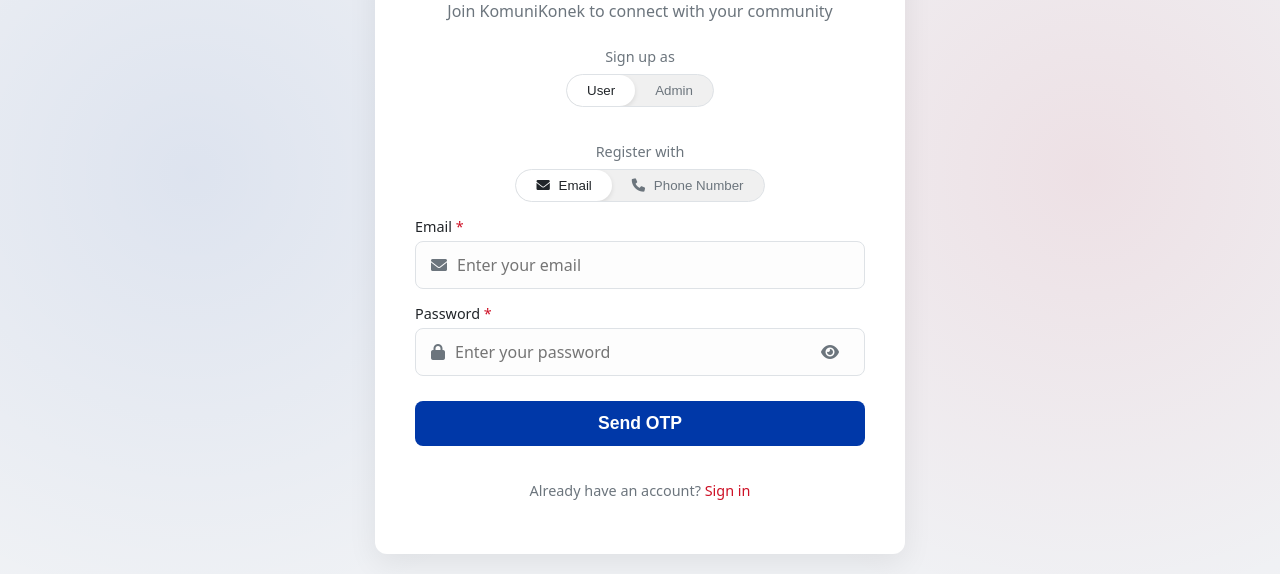
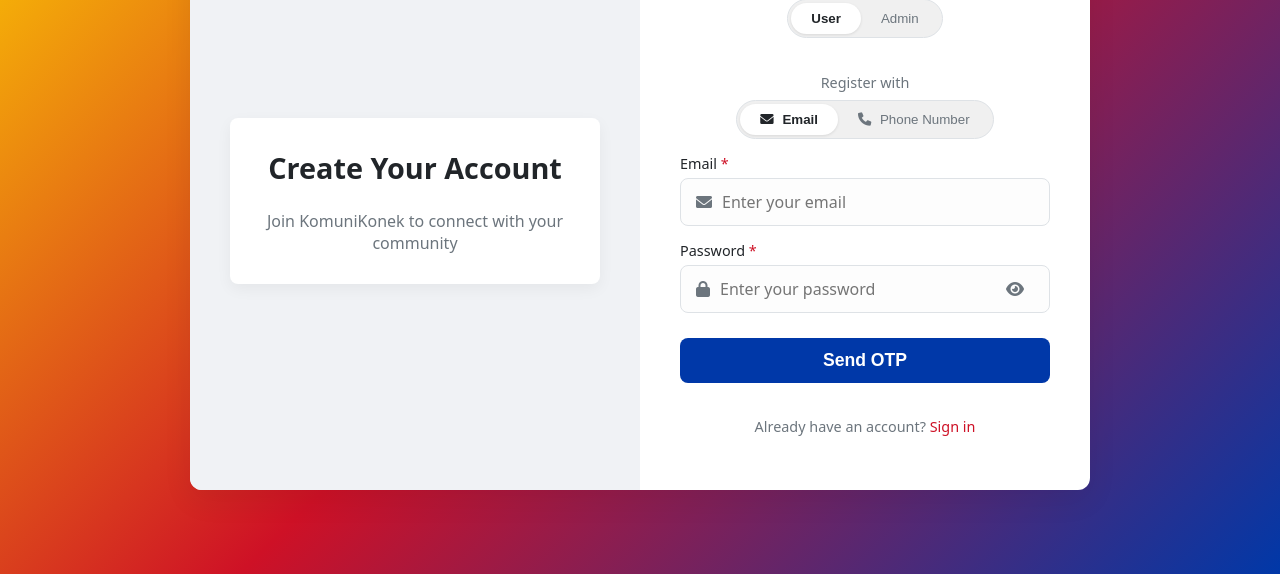
Before and after one commit to reniel8to3/komunikonek-frontend, a plain HTML site: page signup.html in a window 1280 px wide. Shown: the part 226-800 px from the top of the page. Drawn offline with Linux system fonts and the light colour scheme.

Commit message:
updated some ui stuff for sign in and sign up

```diff
--- a/css/admin.css
+++ b/css/admin.css
@@ -3,7 +3,11 @@ body {
     font-family: system-ui, -apple-system, BlinkMacSystemFont, "Segoe UI", Roboto, "Helvetica Neue", Arial, sans-serif;
     margin: 0;
     padding: 0;
-    background-color: #f0f2f5;
+
+    /* NEW: Bright gradient background */
+    background: linear-gradient(135deg, #FFD700, #CE1126, #0038A8);
+    background-size: cover;
+    min-height: 100vh;
 }
 
 .admin-layout {
@@ -92,20 +96,20 @@ body {
 .main-content {
     margin-left: 260px; /* Same as sidebar width */
     width: 100%;
+    /* We add a white "sheet" on top of the gradient */
+    background: #f0f2f5;
     padding: 20px;
     box-sizing: border-box;
+    min-height: 100vh;
 }
 
-/* --- THIS IS THE FIX --- */
-/* This header is now always visible */
 .admin-header {
     display: flex;
-    justify-content: space-between; /* Pushes items to ends */
+    justify-content: space-between;
     align-items: center;
     gap: 15px;
     margin-bottom: 20px;
 }
-/* The hamburger button is hidden on desktop */
 .menu-toggle {
     display: none;
     background: none;
@@ -114,11 +118,9 @@ body {
     cursor: pointer;
     color: #333;
 }
-/* The mobile-only title is hidden on desktop */
 .admin-header h2 {
     display: none;
 }
-/* The desktop-only title is visible */
 .desktop-title {
     margin-top: 0;
     font-size: 2em;
@@ -181,43 +183,36 @@ body {
 /* ======================= */
 @media (max-width: 768px) {
     .sidebar {
-        transform: translateX(-100%); /* Hidden by default */
+        transform: translateX(-100%);
     }
     .sidebar.active {
-        transform: translateX(0); /* Shown when active */
+        transform: translateX(0);
     }
 
     .sidebar-overlay.active {
-        display: block; /* Show overlay */
+        display: block;
     }
 
     .main-content {
-        margin-left: 0; /* Full width */
+        margin-left: 0;
         padding: 15px;
     }
 
-    /* --- THIS IS THE FIX --- */
-    /* Show the hamburger button */
     .menu-toggle {
         display: block;
     }
-    /* Show the mobile title */
     .admin-header h2 {
         display: block;
         margin: 0;
         font-size: 1.2em;
     }
 
-    /* Hide the big desktop title */
     .desktop-title {
         display: none;
     }
 }
 
-/* --- ================== --- */
 /* --- ADMIN LANG TOGGLE --- */
-/* --- ================== --- */
-/* This style now works on all screen sizes */
 .lang-toggle-container-admin {
     display: flex;
     align-items: center;
@@ -247,14 +242,18 @@ body {
     font-weight: 700;
 }
 
-/* On mobile, we need to shrink the toggle a bit */
+@media (min-width: 769px) {
+    .lang-toggle-container-admin {
+        position: absolute;
+        top: 20px;
+        right: 30px;
+    }
+}
 @media (max-width: 768px) {
     .admin-header {
-        /* This ensures the items don't get too crowded */
         gap: 10px;
     }
     .admin-header h2 {
-        /* Hide text to save space */
         display: none;
     }
 }
--- a/css/login.css
+++ b/css/login.css
@@ -7,13 +7,9 @@ body {
     justify-content: center;
     align-items: center;
     min-height: 100vh;
-    background-color: #f0f2f5;
-    background-image:
-        radial-gradient(circle at 15% 50%, rgba(0, 56, 168, 0.08) 0%, transparent 40%), /* Flag Blue */
-        radial-gradient(circle at 85% 50%, rgba(206, 17, 38, 0.08) 0%, transparent 40%); /* Flag Red */
+
+    background: linear-gradient(135deg, #FFD700, #CE1126, #0038A8);
     background-size: cover;
-    background-position: center center;
-    background-repeat: no-repeat;
 }
 
 .login-container {
@@ -24,32 +20,59 @@ body {
     padding: 20px;
 }
 
-/* --- The Modern Card (White Triangle) --- */
-.login-card {
+/* --- Split Container --- */
+.split-container {
+    display: flex;
     background-color: #ffffff;
-    padding: 40px;
     border-radius: 12px;
     box-shadow: 0 10px 30px rgba(0, 0, 0, 0.07);
     width: 100%;
-    max-width: 400px;
-    text-align: center;
+    max-width: 900px;
     overflow: hidden;
 }
 
-/* --- Header Text --- */
-.welcome-header {
+/* --- Left Welcome Panel --- */
+.welcome-panel {
+    flex: 1;
+    background-color: #f0f2f5;
+    padding: 40px;
+    display: flex;
+    flex-direction: column;
+    align-items: center;
+    justify-content: center;
+}
+.welcome-content {
+    background: #fff;
+    padding: 30px;
+    border-radius: 8px;
+    text-align: center;
+    box-shadow: 0 5px 15px rgba(0,0,0,0.05);
+}
+.welcome-content h2 {
+    margin-top: 0;
     color: #212529;
-    margin-bottom: 5px;
     font-size: 1.8em;
     font-weight: 600;
 }
-.sign-in-text {
+.welcome-content p {
     color: #6c757d;
-    margin-bottom: 25px;
     font-size: 1em;
+    margin-bottom: 0;
 }
 
-/* --- Role Selector --- */
+/* --- Right Login Panel --- */
+.login-panel {
+    flex: 1;
+    padding: 40px;
+    display: flex;
+    flex-direction: column;
+    justify-content: center;
+    text-align: center;
+}
+
+/* --- ========================== --- */
+/* --- NEW ROBUST TOGGLE STYLE --- */
+/* --- ========================== --- */
 .role-selector-wrapper { margin-bottom: 20px; }
 .login-as-text { color: #6c757d; font-size: 0.9em; }
 .role-selector {
@@ -57,24 +80,27 @@ body {
     background-color: #f0f0f0;
     border-radius: 20px;
     overflow: hidden;
-    border: 1px solid #dee2e6; /* <-- ADD THIS LINE */
+    border: 1px solid #dee2e6;
+    padding: 3px; /* Add padding to create the "inset" look */
 }
-
 .role-button {
-    background: none;
+    background: transparent; /* Inactive is transparent */
     border: none;
     padding: 8px 20px;
     cursor: pointer;
     color: #6c757d;
     transition: all 0.3s ease;
     font-weight: 500;
+    border-radius: 17px; /* Make the button itself rounded */
 }
 .role-button.active {
-    background-color: #ffffff;
+    background-color: #ffffff; /* Active has white background */
     color: #212529;
-    border-radius: 20px;
-    box-shadow: 0 2px 5px rgba(0, 0, 0, 0.1);
+    font-weight: 700;
+    box-shadow: 0 1px 3px rgba(0,0,0,0.1);
 }
+/* --- END OF TOGGLE FIX --- */
+
 
 /* --- Form Groups and Inputs --- */
 .form-group {
@@ -88,9 +114,8 @@ body {
     font-size: 0.9em;
     font-weight: 500;
 }
-.required { color: #CE1126; } /* Flag Red */
+.required { color: #CE1126; }
 
-/* Base style for all inputs */
 input[type="text"],
 input[type="email"],
 input[type="password"],
@@ -106,7 +131,6 @@ input[type="tel"] {
     color: #212529;
     box-sizing: border-box;
 }
-/* Flag Blue Focus */
 input[type="text"]:focus,
 input[type="email"]:focus,
 input[type="password"]:focus,
@@ -125,7 +149,6 @@ input[type="tel"]:focus {
     background-color: #fdfdfd;
     transition: border-color 0.3s;
 }
-/* Flag Blue Focus */
 .input-with-icon:focus-within {
     border-color: #0038A8;
     box-shadow: 0 0 0 3px rgba(0, 56, 168, 0.1);
@@ -163,7 +186,6 @@ input[type="tel"]:focus {
     align-items: center;
 }
 .checkbox-label input { margin-right: 5px; }
-/* Flag Red Links */
 .forgot-password,
 .signup-link {
     color: #CE1126;
@@ -176,7 +198,7 @@ input[type="tel"]:focus {
 .sign-in-button {
     width: 100%;
     padding: 12px;
-    background-color: #0038A8; /* Flag Blue */
+    background-color: #0038A8;
     color: white;
     border: none;
     border-radius: 8px;
@@ -186,7 +208,7 @@ input[type="tel"]:focus {
     transition: background-color 0.3s;
     margin-bottom: 20px;
 }
-.sign-in-button:hover { background-color: #002a7e; } /* Darker Blue */
+.sign-in-button:hover { background-color: #002a7e; }
 
 /* --- Separator --- */
 .separator {
@@ -260,14 +282,14 @@ input[type="tel"]:focus {
 
 /* --- VALIDATION STYLES --- */
 .error-message {
-    color: #CE1126; /* Flag Red */
+    color: #CE1126;
     font-size: 0.85em;
     font-weight: 500;
     display: none;
     margin-top: 5px;
 }
 .form-group.error .input-with-icon {
-    border-color: #CE1126; /* Flag Red */
+    border-color: #CE1126;
     background-color: #fff6f6;
 }
 .form-group.error .error-message {
@@ -306,3 +328,17 @@ input[type="tel"]:focus {
     color: #212529;
     font-weight: 700;
 }
+
+/* --- RESPONSIVENESS --- */
+@media (max-width: 768px) {
+    .split-container {
+        flex-direction: column;
+        max-width: 450px;
+    }
+    .welcome-panel {
+        display: none;
+    }
+    .login-panel {
+        padding: 40px;
+    }
+}
--- a/css/signup.css
+++ b/css/signup.css
@@ -7,49 +7,73 @@ body {
     justify-content: center;
     align-items: center;
     min-height: 100vh;
-    background-color: #f0f2f5;
-    background-image:
-        radial-gradient(circle at 15% 50%, rgba(0, 56, 168, 0.08) 0%, transparent 40%), /* Flag Blue */
-        radial-gradient(circle at 85% 50%, rgba(206, 17, 38, 0.08) 0%, transparent 40%); /* Flag Red */
+
+    background: linear-gradient(135deg, #FFD700, #CE1126, #0038A8);
     background-size: cover;
-    background-position: center center;
-    background-repeat: no-repeat;
 }
 
 .signup-container {
     display: flex;
-    flex-direction: column; /* Stack toggle and card */
+    flex-direction: column;
     justify-content: center;
     align-items: center;
     padding: 20px;
 }
 
-/* --- The Modern Card --- */
-.signup-card {
+/* --- Split Container --- */
+.split-container {
+    display: flex;
     background-color: #ffffff;
-    padding: 40px;
     border-radius: 12px;
     box-shadow: 0 10px 30px rgba(0, 0, 0, 0.07);
     width: 100%;
-    max-width: 450px;
-    text-align: center;
+    max-width: 900px;
     overflow: hidden;
 }
 
-/* --- Header Text --- */
-.welcome-header {
+/* --- Left Welcome Panel --- */
+.welcome-panel {
+    flex: 1;
+    background-color: #f0f2f5;
+    padding: 40px;
+    display: flex;
+    flex-direction: column;
+    align-items: center;
+    justify-content: center;
+}
+.welcome-content {
+    background: #fff;
+    padding: 30px;
+    border-radius: 8px;
+    text-align: center;
+    box-shadow: 0 5px 15px rgba(0,0,0,0.05);
+}
+.welcome-content h2 {
+    margin-top: 0;
     color: #212529;
-    margin-bottom: 5px;
     font-size: 1.8em;
     font-weight: 600;
 }
-.sign-in-text {
+.welcome-content p {
     color: #6c757d;
-    margin-bottom: 25px;
     font-size: 1em;
+    margin-bottom: 0;
 }
 
-/* --- Role Selector --- */
+/* --- Right Signup Panel --- */
+.signup-panel {
+    flex: 1;
+    padding: 40px;
+    display: flex;
+    flex-direction: column;
+    justify-content: center;
+    text-align: center;
+    position: relative;
+}
+
+/* --- ========================== --- */
+/* --- NEW ROBUST TOGGLE STYLE --- */
+/* --- ========================== --- */
 .section-title {
     color: #6c757d;
     font-size: 0.9em;
@@ -62,24 +86,28 @@ body {
     border-radius: 20px;
     overflow: hidden;
     margin-bottom: 15px;
-    border: 1px solid #dee2e6; /* <-- ADD THIS LINE */
+    border: 1px solid #dee2e6;
+    padding: 3px;
 }
 .role-button {
-    background: none;
+    background: transparent;
     border: none;
     padding: 8px 20px;
     cursor: pointer;
     color: #6c757d;
     transition: all 0.3s ease;
     font-weight: 500;
+    border-radius: 17px;
 }
 .role-button i { margin-right: 5px; }
 .role-button.active {
     background-color: #ffffff;
     color: #212529;
-    border-radius: 20px;
-    box-shadow: 0 2px 5px rgba(0, 0, 0, 0.1);
+    font-weight: 700;
+    box-shadow: 0 1px 3px rgba(0,0,0,0.1);
 }
+/* --- END OF TOGGLE FIX --- */
+
 
 /* --- Form Groups and Inputs --- */
 .form-group {
@@ -93,7 +121,7 @@ body {
     font-size: 0.9em;
     font-weight: 500;
 }
-.required { color: #CE1126; } /* Flag Red */
+.required { color: #CE1126; }
 
 /* Base style for all inputs, including select */
 input[type="text"],
@@ -112,7 +140,6 @@ select {
     color: #212529;
     box-sizing: border-box;
 }
-/* Flag Blue Focus */
 input[type="text"]:focus,
 input[type="email"]:focus,
 input[type="password"]:focus,
@@ -133,7 +160,6 @@ select:focus {
     background-color: #fdfdfd;
     transition: border-color 0.3s;
 }
-/* Flag Blue Focus */
 .input-with-icon:focus-within {
     border-color: #0038A8;
     box-shadow: 0 0 0 3px rgba(0, 56, 168, 0.1);
@@ -162,7 +188,7 @@ select:focus {
     color: #6c757d;
 }
 .signup-link {
-    color: #CE1126; /* Flag Red */
+    color: #CE1126;
     text-decoration: none;
     font-weight: 500;
 }
@@ -172,7 +198,7 @@ select:focus {
 .sign-in-button {
     width: 100%;
     padding: 12px;
-    background-color: #0038A8; /* Flag Blue */
+    background-color: #0038A8;
     color: white;
     border: none;
     border-radius: 8px;
@@ -183,7 +209,7 @@ select:focus {
     margin-top: 10px;
     margin-bottom: 20px;
 }
-.sign-in-button:hover { background-color: #002a7e; } /* Darker Blue */
+.sign-in-button:hover { background-color: #002a7e; }
 
 /* --- Separator --- */
 .separator {
@@ -204,22 +230,27 @@ select:focus {
 
 /* --- Step Indicators --- */
 .step-indicator {
+    position: absolute;
+    top: 20px;
+    right: 40px;
     color: #6c757d;
     font-size: 0.9em;
-    margin-bottom: 15px;
+    margin: 0;
 }
 .step-header {
     display: flex;
-    justify-content: space-between;
+    justify-content: flex-start;
     align-items: center;
+    margin-bottom: 15px;
 }
 .back-button {
     background: none;
     border: none;
-    color: #0038A8; /* Flag Blue */
+    color: #0038A8;
     cursor: pointer;
     font-size: 0.9em;
     font-weight: 500;
+    padding: 0;
 }
 
 /* --- OTP Section --- */
@@ -268,7 +299,7 @@ select:focus {
 .scan-id-button:hover { background-color: #f8f9fa; }
 .scan-id-button i {
     margin-right: 8px;
-    color: #CE1126; /* Flag Red */
+    color: #CE1126;
 }
 
 /* Form Row for side-by-side fields */
@@ -289,7 +320,7 @@ select:focus {
 
 /* --- VALIDATION STYLES --- */
 .error-message {
-    color: #CE1126; /* Flag Red */
+    color: #CE1126;
     font-size: 0.85em;
     font-weight: 500;
     display: none;
@@ -298,7 +329,7 @@ select:focus {
 .form-group.error .input-with-icon,
 .form-group.error input[type="text"],
 .form-group.error select {
-    border-color: #CE1126; /* Flag Red */
+    border-color: #CE1126;
     background-color: #fff6f6;
 }
 .form-group.error .error-message {
@@ -338,9 +369,7 @@ select:focus {
     font-weight: 700;
 }
 
-/* --- ======================== --- */
-/* --- NEW: PASSWORD CHECKLIST --- */
-/* --- ======================== --- */
+/* --- PASSWORD CHECKLIST --- */
 #password-checklist {
     margin-top: 15px;
     text-align: left;
@@ -352,24 +381,44 @@ select:focus {
 }
 #password-checklist li {
     font-size: 0.85em;
-    color: #6c757d; /* Default gray text */
+    color: #6c757d;
     margin-bottom: 5px;
     transition: color 0.3s;
 }
-/* Default "x" icon */
 #password-checklist li::before {
-    content: '✕'; /* X mark */
-    color: #CE1126; /* Flag Red */
+    content: '✕';
+    color: #CE1126;
     font-weight: bold;
     margin-right: 8px;
     display: inline-block;
 }
-/* "Valid" state */
 #password-checklist li.valid {
-    color: #28a745; /* Green text */
+    color: #28a745;
     text-decoration: line-through;
 }
 #password-checklist li.valid::before {
-    content: '✓'; /* Check mark */
-    color: #28a745; /* Green icon */
+    content: '✓';
+    color: #28a745;
 }
+
+/* --- RESPONSIVENESS --- */
+@media (max-width: 768px) {
+    .split-container {
+        flex-direction: column;
+        max-width: 450px;
+    }
+    .welcome-panel {
+        display: none;
+    }
+    .signup-panel {
+        padding: 40px;
+    }
+    .step-indicator {
+        position: static;
+        text-align: center;
+        margin-bottom: 15px;
+    }
+    .step-header {
+        justify-content: flex-start;
+    }
+}
--- a/css/style.css
+++ b/css/style.css
@@ -3,13 +3,10 @@ body {
     font-family: system-ui, -apple-system, BlinkMacSystemFont, "Segoe UI", Roboto, "Helvetica Neue", Arial, sans-serif;
     margin: 0;
     padding: 0;
-    background-color: #f0f2f5;
-    background-image:
-        radial-gradient(circle at 15% 50%, rgba(0, 56, 168, 0.08) 0%, transparent 40%), /* Flag Blue */
-        radial-gradient(circle at 85% 50%, rgba(206, 17, 38, 0.08) 0%, transparent 40%); /* Flag Red */
+
+    /* NEW: Bright gradient background */
+    background: linear-gradient(135deg, #FFD700, #CE1126, #0038A8);
     background-size: cover;
-    background-position: center center;
-    background-repeat: no-repeat;
     min-height: 100vh;
 }
 
@@ -168,10 +165,7 @@ body {
 }
 
 
-/* --- ======================= --- */
-/* --- NEW: NAVBAR LANG TOGGLE --- */
-/* --- ======================= --- */
-
+/* --- NAVBAR LANG TOGGLE --- */
 .lang-toggle-container-nav {
     display: flex;
     align-items: center;
@@ -193,13 +187,13 @@ body {
     font-family: inherit;
     font-size: 0.9em;
     font-weight: 500;
-    color: rgba(255, 255, 255, 0.7); /* Lighter text for inactive */
+    color: rgba(255, 255, 255, 0.7);
     padding: 5px;
     border-radius: 20px;
     transition: all 0.3s ease;
 }
 
 .lang-toggle-container-nav .lang-button.active {
-    color: #FFFFFF; /* Bright white for active */
+    color: #FFFFFF;
     font-weight: 700;
 }
--- a/signup.html
+++ b/signup.html
@@ -17,12 +17,18 @@
             <button id="lang-fil" class="lang-button">FIL</button>
         </div>
 
-        <div class="signup-card">
+        <div class="split-container">
 
+            <div class="welcome-panel">
+                <div class="welcome-content">
+                    <h2 data-key="createAccount">Create Your Account</h2>
+                    <p data-key="joinPrompt">Join KomuniKonek to connect with your community</p>
+                </div>
+            </div>
+
+            <div class="signup-panel">
                 <section id="step-1-account">
                     <p class="step-indicator" data-key="step1">Step 1 of 2</p>
-                <h2 class="welcome-header" data-key="createAccount">Create Your Account</h2>
-                <p class="sign-in-text" data-key="joinPrompt">Join KomuniKonek to connect with your community</p>
 
                     <p class="section-title" data-key="signUpAs">Sign up as</p>
                     <div class="role-selector">
@@ -64,7 +70,6 @@
                                 <i class="fa-solid fa-eye password-toggle"></i>
                             </div>
                             <small class="error-message"></small>
-
                             <div id="password-checklist" style="display: none;">
                                 <ul>
                                     <li id="pass-length">At least 8 characters</li>
@@ -73,7 +78,6 @@
                                     <li id="pass-symbol">At least one symbol</li>
                                 </ul>
                             </div>
-
                         </div>
 
                         <button type="button" id="send-otp-button" class="sign-in-button" data-key="sendOtp">Send OTP</button>
@@ -81,7 +85,6 @@
                         <div id="otp-section" style="display: none;">
                             <p class="otp-success-text" data-key="otpSent">OTP sent successfully!</p>
                             <label><span data-key="otpLabel">Enter the OTP code</span> <span class="required">*</span></label>
-
                             <div class="otp-inputs">
                                 <input type="tel" inputmode="numeric" maxlength="1" class="otp-input" />
                                 <input type="tel" inputmode="numeric" maxlength="1" class="otp-input" />
@@ -104,18 +107,14 @@
                         <button id="back-button" class="back-button"><span data-key="back">&larr; Back</span></button>
                         <p class="step-indicator" data-key="step2">Step 2 of 2</p>
                     </div>
-
                     <h2 class="welcome-header" data-key="createAccount">Create Your Account</h2>
                     <p class="section-title" data-key="personalInfo">Personal Information</p>
-
                     <button type="button" class="scan-id-button">
                         <i class="fa-solid fa-camera"></i> <span data-key="scanId">Scan ID</span>
                     </button>
-
                     <div class="separator">
                         <span data-key="fillManually">Or fill the form manually</span>
                     </div>
-
                     <form id="signup-form-step2" novalidate>
                         <div class="form-row">
                             <div class="form-group">
@@ -133,7 +132,6 @@
                                 </div>
                             </div>
                         </div>
-
                         <div class="form-group">
                             <label for="middle-name" data-key="middleName">Middle Name</label>
                             <div class="input-with-icon">
@@ -141,9 +139,7 @@
                                 <input type="text" id="middle-name" name="middle-name" placeholder="Enter your middle name">
                             </div>
                         </div>
-
                         <label class="section-title" data-key="address">Address</label>
-
                         <div class="form-row">
                             <div class="form-group">
                                 <label for="house-number"><span data-key="houseNum">House Number</span> <span class="required">*</span></label>
@@ -154,7 +150,6 @@
                                 <input type="text" id="street" name="street" placeholder="Enter street name">
                             </div>
                         </div>
-
                         <label class="section-title" data-key="birthDate">Birth Date</label>
                         <div class="form-row">
                             <div class="form-group">
@@ -188,13 +183,10 @@
                                 </select>
                             </div>
                         </div>
-
                         <button type="submit" class="sign-in-button" data-key="createAccountBtn">Create Account</button>
                     </form>
                 </section>
-
-        </div>
-    </div>
+            </div> </div> </div>
 
     <script src="js/translations.js"></script>
     <script src="js/signup.js"></script>
```
Also changed, not shown: login.html (+9 -7 lines). Lines whose indentation alone changed are shown as unchanged.
